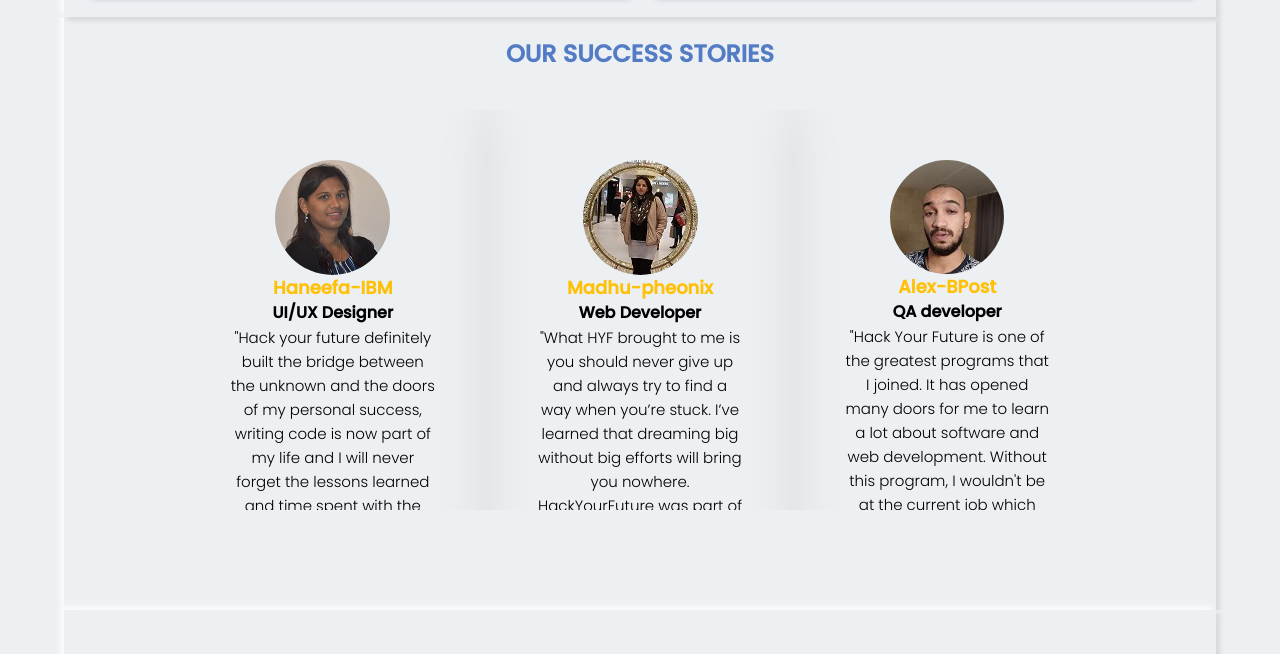
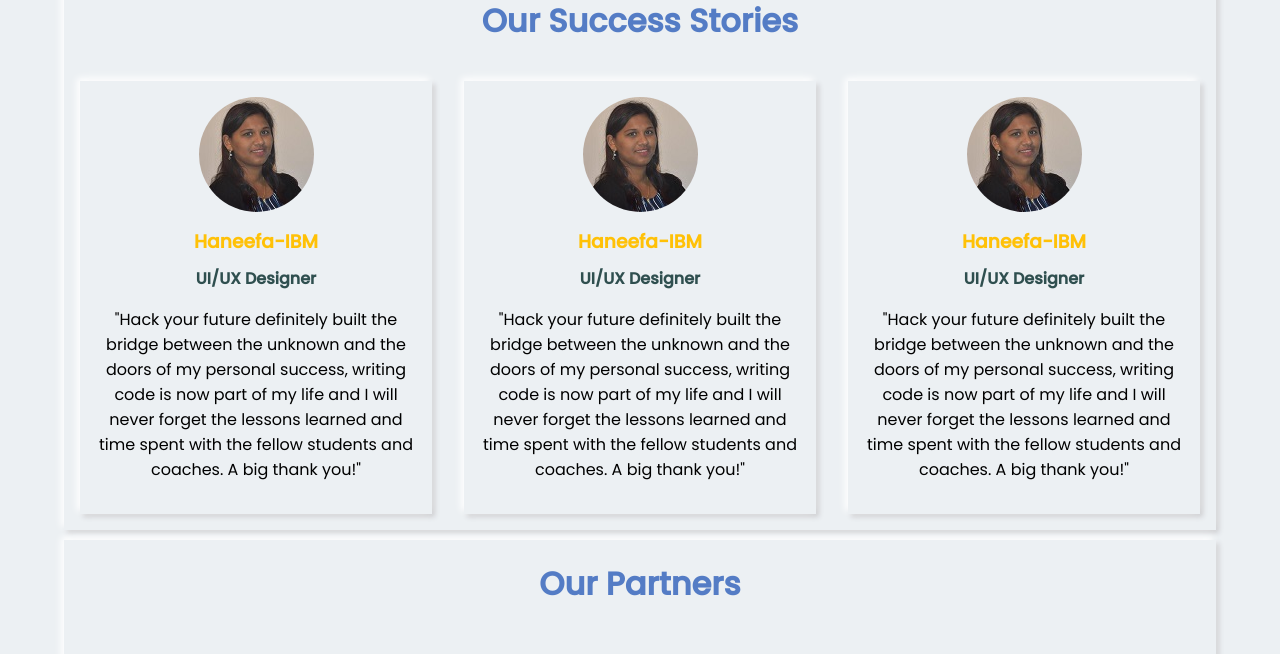
Before and after one commit to lab-brussels-1/hyf-redesign-group-4, a website: page index.html in a window 1280 px wide. Shown: the part 1863-2517 px from the top of the page. Drawn offline with Linux system fonts and the light colour scheme; files whose address does not match are found by name.

Commit message:
update success story with responsive

```diff
--- a/index.html
+++ b/index.html
@@ -15,7 +15,7 @@
     <header class="header">
       <nav class="navbar box-shadow">
         <div class="logo">
-          <a href="/index.html"
+          <a href="./index.html"
             ><img src="./planning/assets/logo.svg" alt="logo"
           /></a>
         </div>
@@ -160,51 +160,53 @@
 
     <!---Sucess stories-->
 
-    <section>
-      <div class="story-outsideflex box-shadow">
-        <h2 class="success-stories">Our success stories</h2>
-        <div class="story-box">
-          <div class="story-flex">
-            <div class="stories-card">
+    <section class="stories box-shadow">
+      <h2>Our success stories</h2>
+      <div class="story-outsideflex">
+        <div class="story-card box-shadow">
           <img
             alt="Haneefa"
             src="planning/assets/haneefa.jpg"
-                class="teddy"
+            class="profile-img"
           />
-              <h4 class="stories-description">Haneefa-IBM</h4>
-              <p class="stories-paragraph">UI/UX Designer</p>
-              <p class="stories-innerparagraph">
-                "Hack your future definitely built the bridge between the
-                unknown and the doors of my personal success, writing code is
-                now part of my life and I will never forget the lessons learned
-                and time spent with the fellow students and coaches. A big thank
-                you!"
+          <h3 class="profile-name">Haneefa-IBM</h3>
+          <p class="profile-profession">UI/UX Designer</p>
+          <p class="profile-info">
+            "Hack your future definitely built the bridge between the unknown
+            and the doors of my personal success, writing code is now part of my
+            life and I will never forget the lessons learned and time spent with
+            the fellow students and coaches. A big thank you!"
           </p>
         </div>
-            <div class="stories-card">
-              <img alt="Madhu" src="planning/assets/madhu.jpg" class="teddy" />
-              <h4 class="stories-description">Madhu-pheonix</h4>
-              <p class="stories-paragraph">Web Developer</p>
-              <p class="stories-innerparagraph">
-                "What HYF brought to me is you should never give up and always
-                try to find a way when you’re stuck. I’ve learned that dreaming
-                big without big efforts will bring you nowhere. HackYourFuture
-                was part of my journey to become who I am now."
+        <div class="story-card box-shadow">
+          <img
+            alt="Haneefa"
+            src="planning/assets/haneefa.jpg"
+            class="profile-img"
+          />
+          <h3 class="profile-name">Haneefa-IBM</h3>
+          <p class="profile-profession">UI/UX Designer</p>
+          <p class="profile-info">
+            "Hack your future definitely built the bridge between the unknown
+            and the doors of my personal success, writing code is now part of my
+            life and I will never forget the lessons learned and time spent with
+            the fellow students and coaches. A big thank you!"
           </p>
         </div>
-            <div class="stories-card">
-              <img alt="Alex" src="planning/assets/alexn.jpg" class="teddy" />
-              <h4 class="stories-description">Alex-BPost</h4>
-              <p class="stories-paragraph">QA developer</p>
-              <p class="stories-innerparagraph">
-                "Hack Your Future is one of the greatest programs that I joined.
-                It has opened many doors for me to learn a lot about software
-                and web development. Without this program, I wouldn't be at the
-                current job which requires good knowledge in front-end
-                development"
+        <div class="story-card box-shadow">
+          <img
+            alt="Haneefa"
+            src="planning/assets/haneefa.jpg"
+            class="profile-img"
+          />
+          <h3 class="profile-name">Haneefa-IBM</h3>
+          <p class="profile-profession">UI/UX Designer</p>
+          <p class="profile-info">
+            "Hack your future definitely built the bridge between the unknown
+            and the doors of my personal success, writing code is now part of my
+            life and I will never forget the lessons learned and time spent with
+            the fellow students and coaches. A big thank you!"
           </p>
-            </div>
-          </div>
         </div>
       </div>
     </section>
@@ -212,9 +214,9 @@
     <!-- partners by kiishi-->
 
     <section class="partners box-shadow">
+      <h2>Our Partners</h2>
       <div class="title-partners">
-        <h2>Our Partners</h2>
-        <div class="container-grid">
+        <div class="partners-logo">
           <img
             alt="partners"
             src="images/Screenshot 2022-04-20 at 11.49.42.png"
--- a/styles/style.css
+++ b/styles/style.css
@@ -236,13 +236,12 @@ b {
 .our-core-values {
   width: 90%;
   margin: auto;
+  margin-top: 10px;
   height: auto;
 }
 
 .title-values {
   text-align: center;
-  margin: 20px;
-  padding: 10px;
 }
 
 .card {
@@ -270,101 +269,36 @@ b {
 
 /* ----- Our Sucess Stories ---- */
 
+.stories {
+  width: 90%;
+  margin: auto;
+  margin-top: 10px;
+}
+
 .story-outsideflex {
-  max-width: 90%;
-  margin: auto;
   display: flex;
-  flex-direction: column;
-  -moz-box-align: center;
+  justify-content: center;
   align-items: center;
 }
 
-.success-stories {
-  font-size: 24px;
-  line-height: 140%;
-  margin-bottom: 20px;
-  text-transform: uppercase;
-  font-weight: 700;
-  color: rgba(6, 65, 174, 0.661);
-  text-align: left;
-  max-width: none;
+.story-card {
+  margin: 1rem;
+  padding: 1rem;
+  text-align: center;
 }
 
-.story-box {
-  width: 80%;
-  min-height: 500px;
-  position: relative;
-  box-sizing: border-box;
+.profile-img {
+  border-radius: 50%;
+  margin-bottom: 0.5rem;
 }
 
-.story-flex {
-  position: absolute;
-  width: 100%;
-  height: 80%;
-  box-sizing: border-box;
-  display: flex;
-  transform: translateX(0%);
-  transition: transform 0.3s ease 0s;
+.profile-profession {
+  color: darkslategrey;
+  font-weight: bold;
 }
 
-.stories-card {
-  width: 100%;
-  max-width: 100%;
-  min-height: 500px;
-  box-sizing: border-box;
-  opacity: 1;
-  transition: all 0.3s ease 0s;
-  transform: none;
-  text-align: center;
-  box-shadow: rgba(0.1, 0.1, 0.1, 0.08) 0.02px 0.03px 53px;
-  padding: 50px;
-}
-
-.teddy {
-  -moz-box-align: stretch;
-  align-items: stretch;
-  box-shadow: none;
-  box-sizing: border-box;
-  display: flex;
-  margin-left: auto;
-  margin-right: auto;
-  border-radius: 60px;
-  flex: 0 1 100%;
-  flex-direction: row;
-  -moz-box-flex: 0;
-  -moz-box-pack: start;
-  justify-content: flex-start;
-  max-height: none;
-  max-width: none;
-  z-index: 0;
-  position: static;
-}
-
-.stories-description {
-  font-size: 18px;
-  line-height: 140%;
-  font-weight: 700;
-  color: rgb(255, 193, 7);
-  text-align: center;
-  max-width: none;
-}
-
-.stories-paragraph {
-  text-align: center;
-  max-width: none;
-  line-height: 160%;
-  font-size: 16px;
-  white-space: pre-wrap;
-  word-break: break-word;
-  font-weight: 600;
-}
-
-.stories-innerparagraph {
-  text-align: center;
-  max-width: none;
-  line-height: 160%;
-  font-size: 15px;
-  font-weight: 300;
+.profile-info {
+  padding: 1rem 0.1rem;
 }
 
 /* ----- Responsive for our stories ---- */
@@ -373,28 +307,17 @@ b {
 
 .partners {
   width: 90%;
-  margin: 0 auto;
+  margin: auto;
+  margin-top: 10px;
 }
 
 .title-partners {
   text-align: center;
-  margin-top: 20px;
   padding-bottom: 2rem;
 }
 
-.container-grid {
-  display: flex;
-  flex-wrap: wrap;
-  width: 100%;
-  justify-content: space-between;
-  box-sizing: border-box;
-  background-color: white;
-  margin-bottom: 1rem;
-}
-
-.partnerimg {
-  width: 100%;
-  padding-bottom: 1rem;
+.partners-logo {
+  padding: 2rem;
 }
 
 .btn-partner {
@@ -621,6 +544,12 @@ textarea {
     display: initial;
   }
 
+  .story-card {
+    margin: 0.4rem;
+    padding: 1rem;
+    text-align: center;
+  }
+
   .location {
     display: grid;
     grid-template-columns: 1fr 1fr;
@@ -652,6 +581,12 @@ textarea {
 
   .info-text {
     margin-bottom: 2rem;
+  }
+
+  .story-outsideflex {
+    display: block;
+    justify-content: center;
+    align-items: center;
   }
 
   .location {
@@ -722,11 +657,11 @@ textarea {
   }
 
   p {
-    font-size: 0.5rem;
+    font-size: 0.8rem;
   }
 
   a {
-    font-size: 0.5rem;
+    font-size: 0.8rem;
   }
 
   label {
```
Also changed, not shown: pages/team.html (added, +203 -0 lines), planning/assets/dnyandeo.jpeg (added), planning/assets/elias.jpeg (added), planning/assets/kishi.png (added), planning/assets/minju.jpeg (added). Lines whose indentation alone changed are shown as unchanged.
